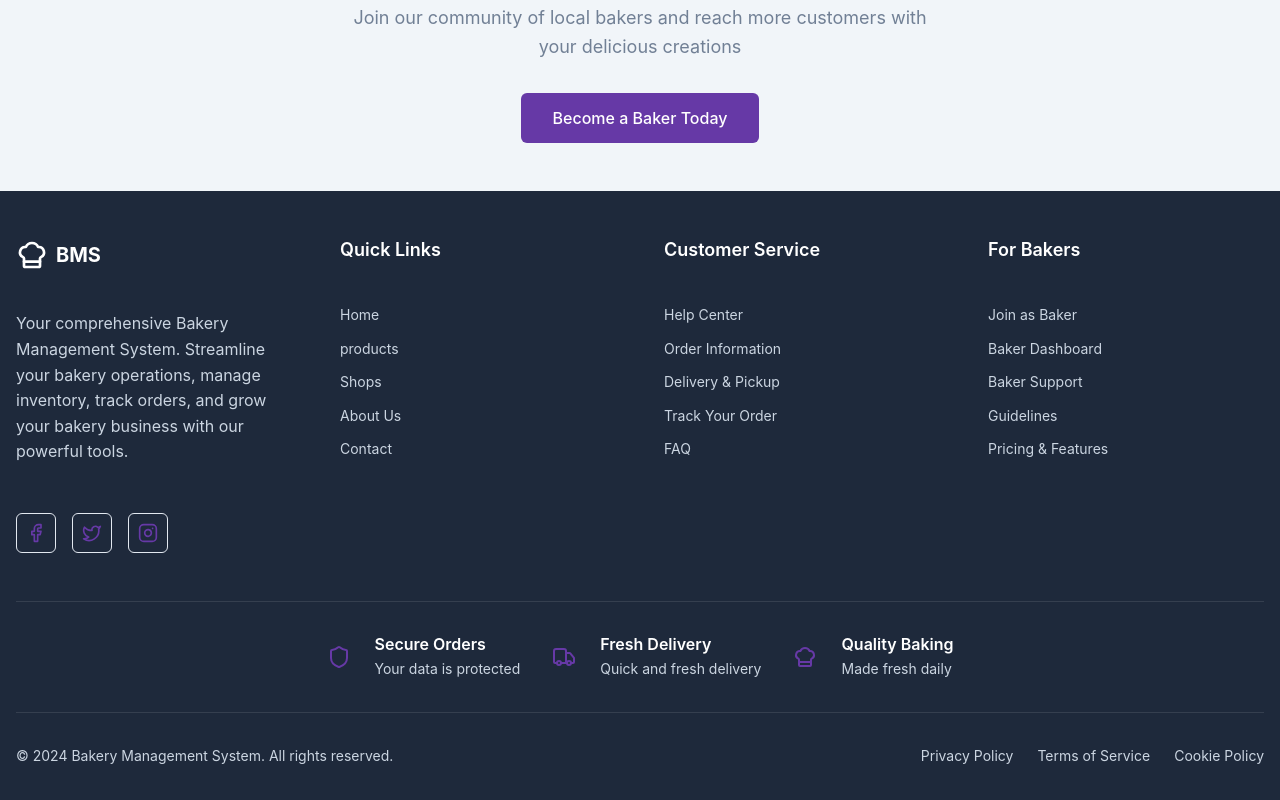
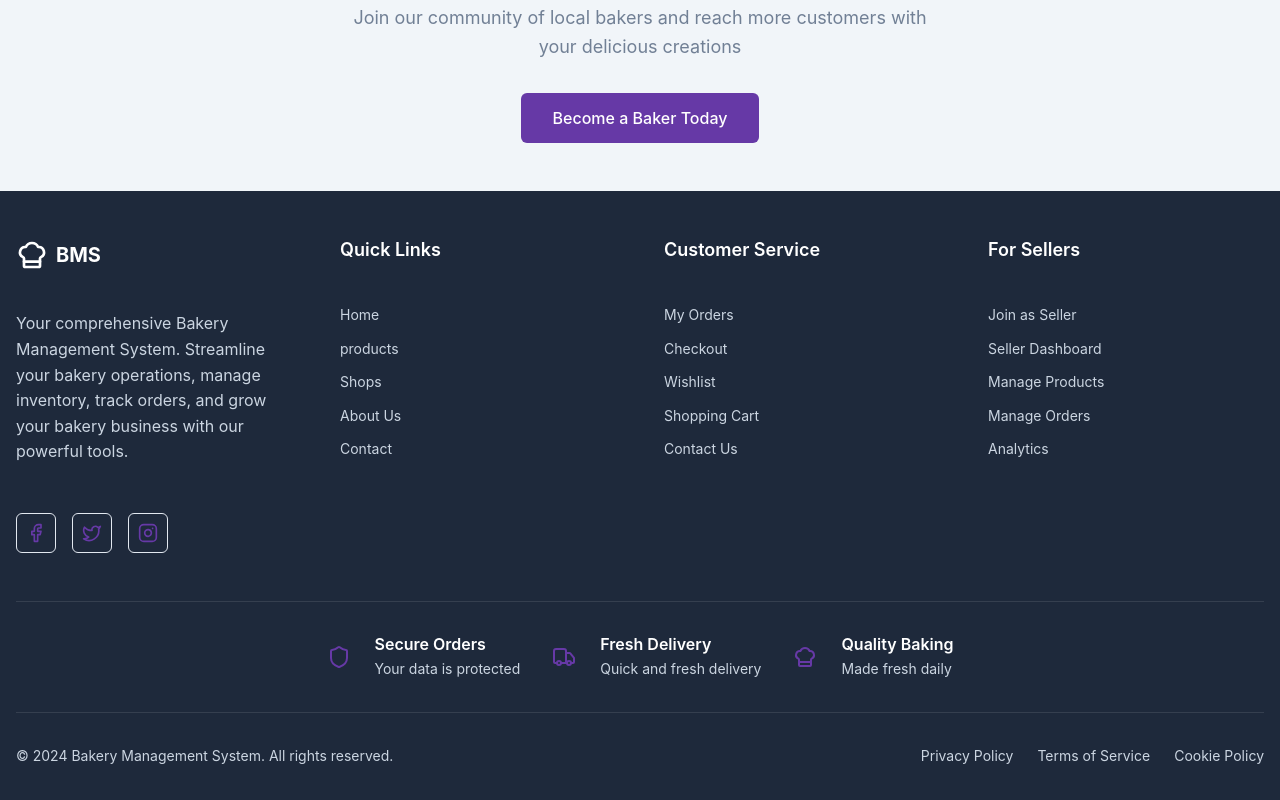
Before and after one commit to BakeryManagementSystem/frontend, a React (Vite) app: page / in a window 1280 px wide. Shown: the part 3953-4753 px from the top of the page. Built offline with nearby package versions, Linux system fonts and the light colour scheme; no server answers.

Commit message:
Update Footer.jsx

```diff
--- a/src/components/layout/Footer/Footer.jsx
+++ b/src/components/layout/Footer/Footer.jsx
@@ -60,23 +60,23 @@ const Footer = () => {
             <div className="footer-section">
               <h3 className="footer-title">Customer Service</h3>
               <ul className="footer-links">
-                <li><Link to="/help">Help Center</Link></li>
-                <li><Link to="/ordering">Order Information</Link></li>
-                <li><Link to="/delivery">Delivery & Pickup</Link></li>
-                <li><Link to="/track-order">Track Your Order</Link></li>
-                <li><Link to="/faq">FAQ</Link></li>
+                <li><Link to="/buyer/orders">My Orders</Link></li>
+                <li><Link to="/buyer/checkout">Checkout</Link></li>
+                <li><Link to="/buyer/wishlist">Wishlist</Link></li>
+                <li><Link to="/cart">Shopping Cart</Link></li>
+                <li><Link to="/contact">Contact Us</Link></li>
               </ul>
             </div>
 
-            {/* For Bakers */}
+            {/* For Sellers */}
             <div className="footer-section">
-              <h3 className="footer-title">For Bakers</h3>
+              <h3 className="footer-title">For Sellers</h3>
               <ul className="footer-links">
-                <li><Link to="/baker/register">Join as Baker</Link></li>
-                <li><Link to="/baker">Baker Dashboard</Link></li>
-                <li><Link to="/baker-support">Baker Support</Link></li>
-                <li><Link to="/baker-guidelines">Guidelines</Link></li>
-                <li><Link to="/pricing">Pricing & Features</Link></li>
+                <li><Link to="/register">Join as Seller</Link></li>
+                <li><Link to="/seller/dashboard">Seller Dashboard</Link></li>
+                <li><Link to="/seller/products">Manage Products</Link></li>
+                <li><Link to="/seller/orders">Manage Orders</Link></li>
+                <li><Link to="/seller/analytics">Analytics</Link></li>
               </ul>
             </div>
           </div>
```
